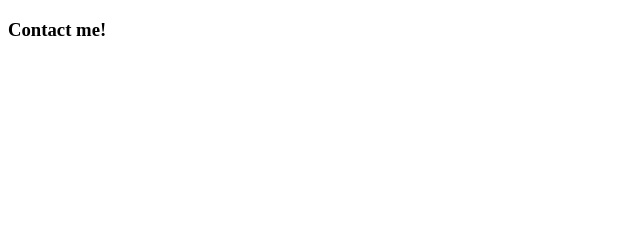
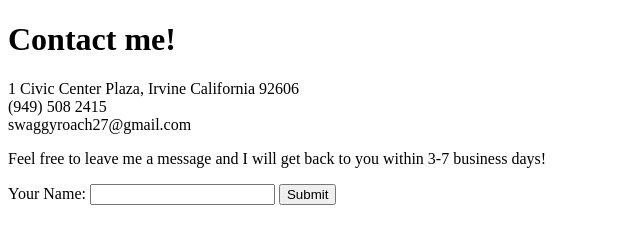
Before and after one commit to jessieh9/Personal-website-1, a plain HTML site: page contact-me.html in a window 1280 px wide. Shown: the whole page, without its empty margins (0-640 px from the left). Drawn offline with Linux system fonts and the light colour scheme.

Commit message:
fixing issues

```diff
--- a/contact-me.html
+++ b/contact-me.html
@@ -5,6 +5,17 @@
         <title></title>
     </head>
     <body>
-        <h3>Contact me!</h3>
+        <h1>Contact me!</h1>
+        <p>1 Civic Center Plaza, Irvine California 92606<br>
+            (949) 508 2415<br>
+            swaggyroach27@gmail.com</p>
+        <p>Feel free to leave me a message and I will get back
+            to you within 3-7 business days!
+        </p>
+        <form class="" action="index.html" method="post">
+            <label>Your Name:</label>
+            <input type="text" name="" value="">
+            <input type="submit" name="">
+        </form>
     </body>
 </html>
```
Also changed, not shown: hobbies.html (line endings or trailing spaces), index.html (line endings or trailing spaces), 1 other file.
